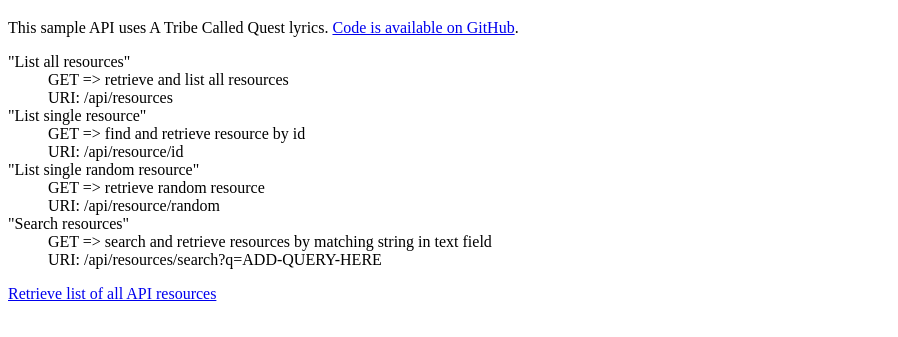
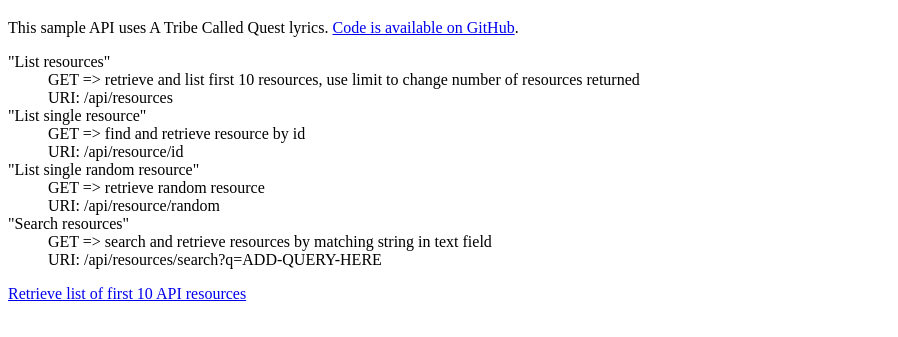
Before and after one commit to jasonclark/api-rest, a website: page index.html in a window 1280 px wide. Shown: the part 61-398 px from the top of the page, without its empty margins (0-898 px from the left). Drawn offline with Linux system fonts and the light colour scheme.

Commit message:
updated list resources documentation to note limit option

```diff
--- a/index.html
+++ b/index.html
@@ -18,8 +18,8 @@
     <h1>Welcome to an example REST API for teaching and learning.</h1>
     <p>This sample API uses A Tribe Called Quest lyrics. <a href="https://github.com/jasonclark/web-service">Code is available on GitHub</a>.</p>
     <dl>
-      <dt>"List all resources"</dt>
-      <dd>GET => retrieve and list all resources</dd>
+      <dt>"List resources"</dt>
+      <dd>GET => retrieve and list first 10 resources, use limit to change number of resources returned</dd>
       <dd>URI: /api/resources</dd>
       <dt>"List single resource"</dt>
       <dd>GET => find and retrieve resource by id</dd>
@@ -31,6 +31,6 @@
       <dd>GET => search and retrieve resources by matching string in text field</dd>
       <dd>URI: /api/resources/search?q=ADD-QUERY-HERE</dd>
     </dl>
-    <p><a href="../api/resources">Retrieve list of all API resources</a></p>
+    <p><a href="../api/resources">Retrieve list of first 10 API resources</a></p>
   </body>
 </html>
```
